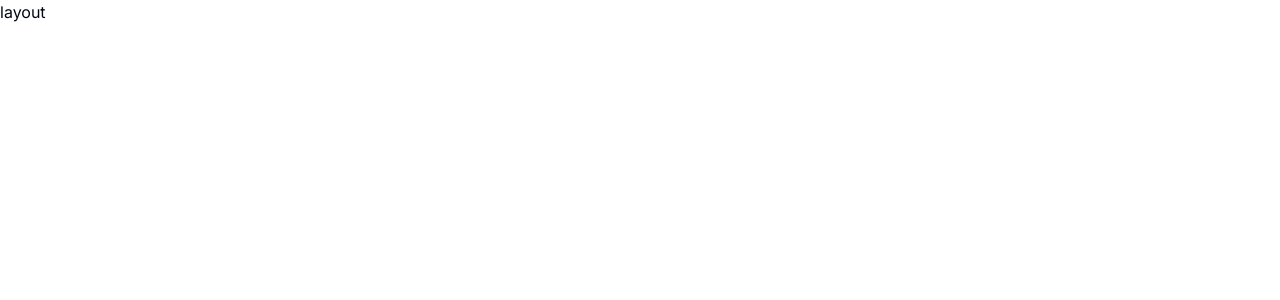
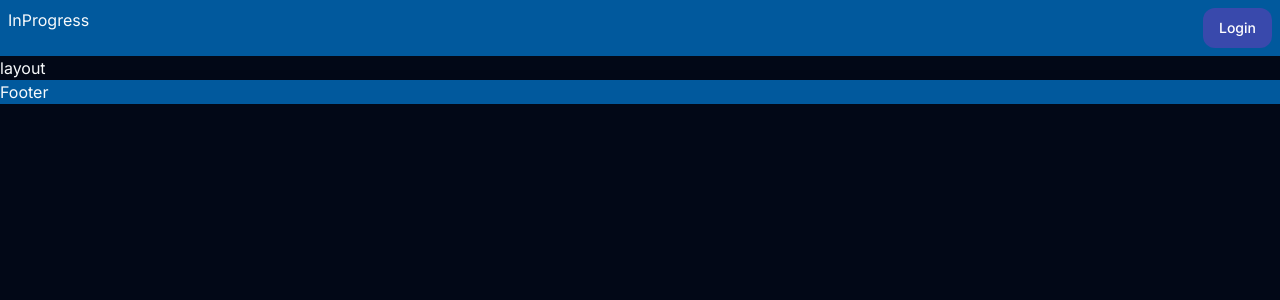
Before and after one commit to WIP-Work-In-Progress/Hackhaton_HackerSpace_2024_03, a Next.js app in the folder inprogress-frontend/: page /auth in a window 1280 px wide. Shown: the top 300 px of the page. Built offline with nearby package versions, Linux system fonts and the light colour scheme.

Commit message:
context, header and etc

```diff
--- /dev/null
+++ b/inprogress-frontend/src/app/auth/Form.tsx
@@ -0,0 +1,7 @@
+import React from "react";
+
+function Form() {
+  return <div>Form</div>;
+}
+
+export default Form;
--- /dev/null
+++ b/inprogress-frontend/src/app/components/footer.tsx
@@ -0,0 +1,7 @@
+import React from "react";
+
+function Footer() {
+  return <div className="bg-primary">Footer</div>;
+}
+
+export default Footer;
--- /dev/null
+++ b/inprogress-frontend/src/app/components/header.tsx
@@ -0,0 +1,23 @@
+"use client";
+import React from "react";
+import { useLoginContext } from "../providers/loginContext";
+import { Button } from "@/components/ui/button";
+
+function Header() {
+  const context = useLoginContext();
+  const { isLoggedIn, setIsLoggedIn } = context;
+  return (
+    <header className="flex justify-between p-2 bg-primary">
+      <div className="icon">InProgress</div>
+      <div className="loginButtons">
+        {isLoggedIn ? (
+          <Button>Logout</Button>
+        ) : (
+          <Button >Login</Button>
+        )}
+      </div>
+    </header>
+  );
+}
+
+export default Header;
--- /dev/null
+++ b/inprogress-frontend/src/app/components/login-provider.tsx
@@ -0,0 +1,14 @@
+"use client";
+import React from "react";
+import { useLoginContext, loginContext } from "../providers/loginContext";
+
+function LoginProvider({ children }: { children: React.ReactNode }) {
+  const [isLoggedIn, setIsLoggedIn] = React.useState(false);
+  return (
+    <loginContext.Provider value={{ isLoggedIn, setIsLoggedIn }}>
+      {children}
+    </loginContext.Provider>
+  );
+}
+
+export default LoginProvider;
--- a/inprogress-frontend/src/app/globals.css
+++ b/inprogress-frontend/src/app/globals.css
@@ -4,48 +4,20 @@
 
 @layer base {
   :root {
-    --background: 0 0% 100%;
-    --foreground: 222.2 84% 4.9%;
-
-    --card: 0 0% 100%;
-    --card-foreground: 222.2 84% 4.9%;
-
-    --popover: 0 0% 100%;
-    --popover-foreground: 222.2 84% 4.9%;
-
-    --primary: 222.2 47.4% 11.2%;
-    --primary-foreground: 210 40% 98%;
-
-    --secondary: 210 40% 96.1%;
-    --secondary-foreground: 222.2 47.4% 11.2%;
-
-    --muted: 210 40% 96.1%;
-    --muted-foreground: 215.4 16.3% 46.9%;
-
-    --accent: 210 40% 96.1%;
-    --accent-foreground: 222.2 47.4% 11.2%;
-
-    --destructive: 0 84.2% 60.2%;
-    --destructive-foreground: 210 40% 98%;
-
-    --border: 214.3 31.8% 91.4%;
-    --input: 214.3 31.8% 91.4%;
-    --ring: 222.2 84% 4.9%;
-
-    --radius: 0.5rem;
-  }
-
-  .dark {
     --background: 222.2 84% 4.9%;
     --foreground: 210 40% 98%;
 
     --card: 222.2 84% 4.9%;
     --card-foreground: 210 40% 98%;
 
+    --button:232, 50%, 45%;
+    --button-hover: 232, 54%, 41%;
+    --button-focus:233, 57%, 37%;
+
     --popover: 222.2 84% 4.9%;
     --popover-foreground: 210 40% 98%;
 
-    --primary: 210 40% 98%;
+    --primary: 206, 99%, 31%;
     --primary-foreground: 222.2 47.4% 11.2%;
 
     --secondary: 217.2 32.6% 17.5%;
@@ -63,7 +35,10 @@
     --border: 217.2 32.6% 17.5%;
     --input: 217.2 32.6% 17.5%;
     --ring: 212.7 26.8% 83.9%;
+
   }
+
+
 }
 
 @layer base {
--- a/inprogress-frontend/src/app/layout.tsx
+++ b/inprogress-frontend/src/app/layout.tsx
@@ -1,6 +1,9 @@
 import type { Metadata } from "next";
 import { Inter } from "next/font/google";
 import "./globals.css";
+import Header from './components/header';
+import Footer from "./components/footer";
+import LoginProvider from './components/login-provider';
 
 const inter = Inter({ subsets: ["latin"] });
 
@@ -16,7 +19,13 @@ export default function RootLayout({
 }>) {
   return (
     <html lang="pl">
-      <body className={inter.className}>{children}</body>
+      <body className={inter.className}>
+        <LoginProvider>
+        <Header/>
+        {children}
+        <Footer/>
+        </LoginProvider>
+        </body>
     </html>
   );
 }
--- /dev/null
+++ b/inprogress-frontend/src/app/models/ILoginContext.ts
@@ -0,0 +1,5 @@
+interface ILoginContext {
+  isLoggedIn: boolean;
+  setIsLoggedIn: (isLoggedIn: boolean) => void;
+}
+export default ILoginContext;
--- /dev/null
+++ b/inprogress-frontend/src/app/providers/loginContext.ts
@@ -0,0 +1,11 @@
+import { createContext, useContext } from "react";
+import ILoginContext from "../models/ILoginContext";
+
+export const loginContext = createContext<ILoginContext | null>(null);
+export const useLoginContext = () => {
+  const context = useContext(loginContext);
+  if (context === null) {
+    throw new Error("useLoginContext must be used within a LoginProvider");
+  }
+  return context;
+};
--- a/inprogress-frontend/src/components/ui/button.tsx
+++ b/inprogress-frontend/src/components/ui/button.tsx
@@ -1,17 +1,18 @@
-import * as React from "react"
-import { Slot } from "@radix-ui/react-slot"
-import { cva, type VariantProps } from "class-variance-authority"
-
-import { cn } from "@/app/auth/lib/utils"
+import * as React from "react";
+import { Slot } from "@radix-ui/react-slot";
+import { cva, type VariantProps } from "class-variance-authority";
+import { cn } from "@/lib/utils";
 
 const buttonVariants = cva(
   "inline-flex items-center justify-center whitespace-nowrap rounded-md text-sm font-medium ring-offset-background transition-colors focus-visible:outline-none focus-visible:ring-2 focus-visible:ring-ring focus-visible:ring-offset-2 disabled:pointer-events-none disabled:opacity-50",
   {
+    // className="bg-black text-white radius-md"
     variants: {
       variant: {
-        default: "bg-primary text-primary-foreground hover:bg-primary/90",
+        default:
+          "bg-button text-white rounded-xl hover:bg-button-hover focus:bg-button-focus ",
         destructive:
-          "bg-destructive text-destructive-foreground hover:bg-destructive/90",
+        "bg-destructive text-destructive-foreground hover:bg-destructive/90",
         outline:
           "border border-input bg-background hover:bg-accent hover:text-accent-foreground",
         secondary:
@@ -31,26 +32,26 @@ const buttonVariants = cva(
       size: "default",
     },
   }
-)
+);
 
 export interface ButtonProps
   extends React.ButtonHTMLAttributes<HTMLButtonElement>,
     VariantProps<typeof buttonVariants> {
-  asChild?: boolean
+  asChild?: boolean;
 }
 
 const Button = React.forwardRef<HTMLButtonElement, ButtonProps>(
   ({ className, variant, size, asChild = false, ...props }, ref) => {
-    const Comp = asChild ? Slot : "button"
+    const Comp = asChild ? Slot : "button";
     return (
       <Comp
         className={cn(buttonVariants({ variant, size, className }))}
         ref={ref}
         {...props}
       />
-    )
+    );
   }
-)
-Button.displayName = "Button"
+);
+Button.displayName = "Button";
 
-export { Button, buttonVariants }
+export { Button, buttonVariants };
--- a/inprogress-frontend/tailwind.config.ts
+++ b/inprogress-frontend/tailwind.config.ts
@@ -1,13 +1,13 @@
-import type { Config } from "tailwindcss"
+import type { Config } from "tailwindcss";
 
 const config = {
   darkMode: ["class"],
   content: [
-    './pages/**/*.{ts,tsx}',
-    './components/**/*.{ts,tsx}',
-    './app/**/*.{ts,tsx}',
-    './src/**/*.{ts,tsx}',
-	],
+    "./pages/**/*.{ts,tsx}",
+    "./components/**/*.{ts,tsx}",
+    "./app/**/*.{ts,tsx}",
+    "./src/**/*.{ts,tsx}",
+  ],
   prefix: "",
   theme: {
     container: {
@@ -52,6 +52,11 @@ const config = {
           DEFAULT: "hsl(var(--card))",
           foreground: "hsl(var(--card-foreground))",
         },
+        button: {
+          DEFAULT: "hsl(var(--button))",
+          hover: "hsl(var(--button-hover))",
+          focus: "hsl(var(--button-focus))",
+        },
       },
       borderRadius: {
         lg: "var(--radius)",
@@ -75,6 +80,6 @@ const config = {
     },
   },
   plugins: [require("tailwindcss-animate")],
-} satisfies Config
+} satisfies Config;
 
-export default config
+export default config;
```
